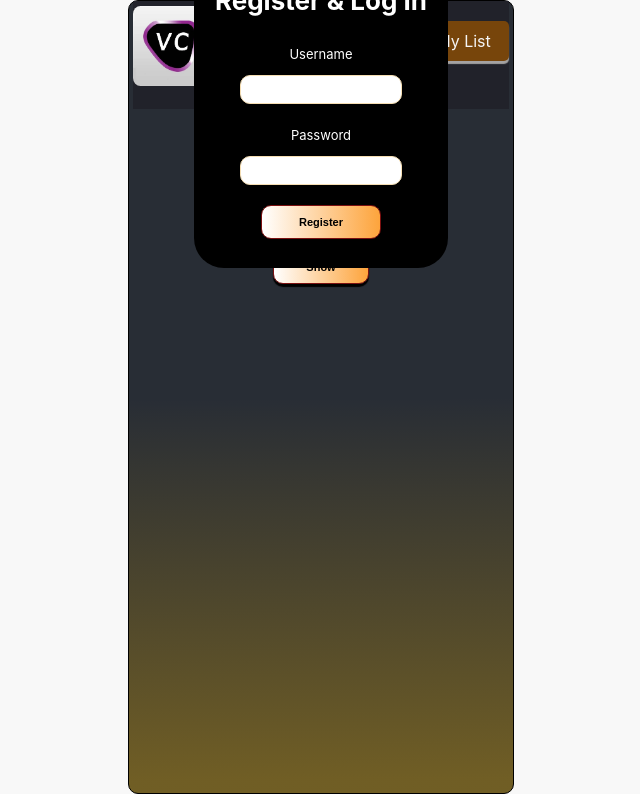
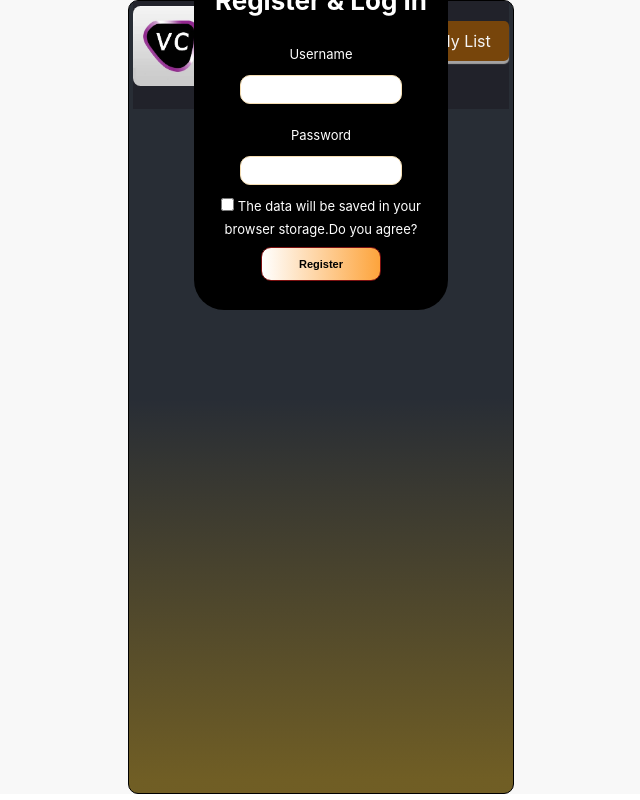
Before and after one commit to Aymen66/learning-app, a React (Create React App) app: page /#/List in a window 1280 px wide. Shown: the whole page, without its empty margins (319-959 px from the left). Built offline with nearby package versions, Linux system fonts and the light colour scheme.

Commit message:
changes to login page

```diff
--- a/src/components/Login.js
+++ b/src/components/Login.js
@@ -15,6 +15,8 @@ async function loginUser(credentials) {
 export default function Login({ setToken }) {
   const [username, setUserName] = useState();
   const [password, setPassword] = useState();
+  const [Agreed, setAgreed] = useState(false);
+
 
 
   const handleSubmit = async e => {
@@ -25,6 +27,15 @@ export default function Login({ setToken }) {
     });
     setToken(token);
   }
+  function handleChange(event) {
+    const {name, value, type, checked} = event.target
+    setAgreed(prevAgreed => {
+        return {
+            ...prevAgreed,
+            [name]: type === "checkbox" ? checked : value
+        }
+    })
+}
 
   return(
     <div className="login-wrapper">
@@ -38,6 +49,15 @@ export default function Login({ setToken }) {
           <p>Password</p>
           <input type="password" onChange={e => setPassword(e.target.value)} required/>
         </label>
+        <br></br>
+        <input
+               type="checkbox"
+               checked={Agreed}
+               onChange={handleChange}
+               name="Agreed"
+           />
+           <label htmlFor="Agreed"> The data will be saved in your browser storage.Do you agree?</label>
+
         <div className='btn-group'>
           <button type="submit">Register</button>
         </div>
```
